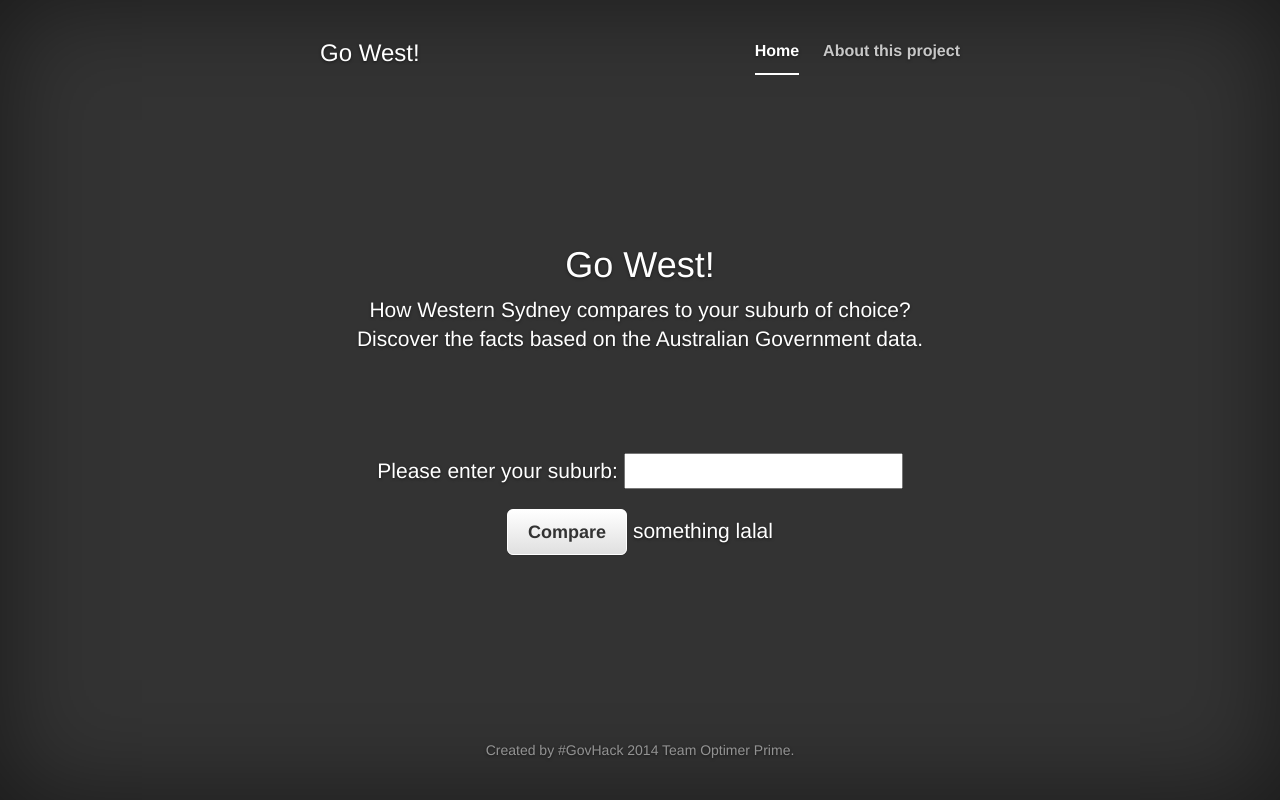
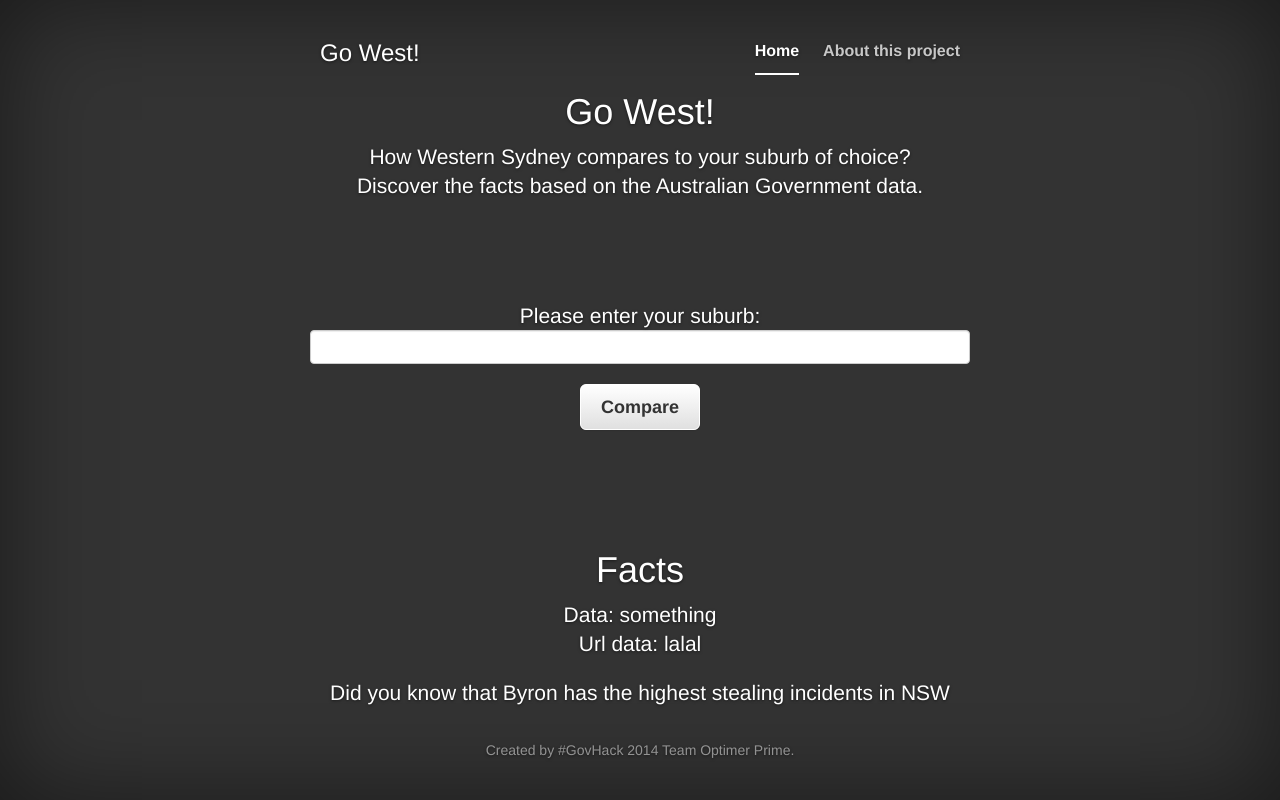
Before and after one commit to deccico/gowest, a Django app: page / in a window 1280 px wide. Run offline with Django 3.2, Linux system fonts and the light colour scheme; some libraries are stand-ins or nearby versions.

Commit message:
adding facts page

```diff
--- a/gowestapp/templates/go/index.html
+++ b/gowestapp/templates/go/index.html
@@ -18,11 +18,8 @@
 </head>
 <body>
     <div class="site-wrapper">
-
       <div class="site-wrapper-inner">
-
         <div class="cover-container">
-
           <div class="masthead clearfix">
             <div class="inner">
               <h3 class="masthead-brand">Go West!</h3>
@@ -39,12 +36,22 @@
                 Discover the facts based on the Australian Government data.</p>
               </br> </br> </br> </br>
             <p class="lead">Please enter your suburb:
-              <input type="text">
+              <input class="form-control" type="text">
             </p>
             <p class="lead">
               <a href="#about" class="btn btn-lg btn-default">Compare</a>
-                {{ data }}
-                {{ pp }}
+            </p>
+          </div>
+
+          </br> </br> </br> </br>
+          <div class="inner cover">
+            <h1 class="cover-heading">Facts</h1>
+            <p class="lead">
+                Data: {{ data }} <br/>
+                Url data: {{ pp }} <br/>
+            </p>
+            <p class="lead">
+                Did you know that Byron has the highest stealing incidents in NSW</br>
             </p>
           </div>
 
```
